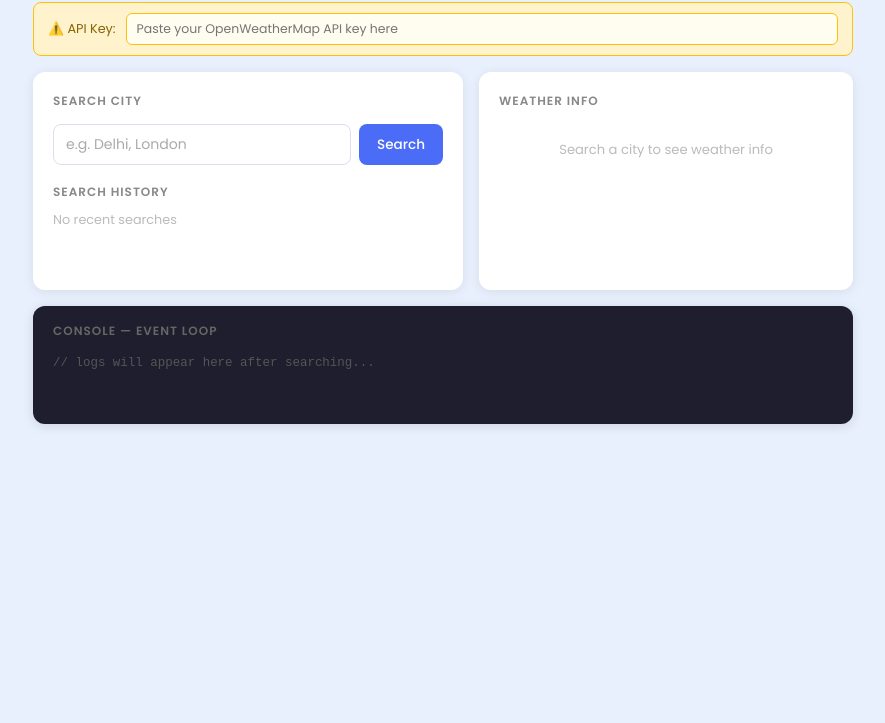
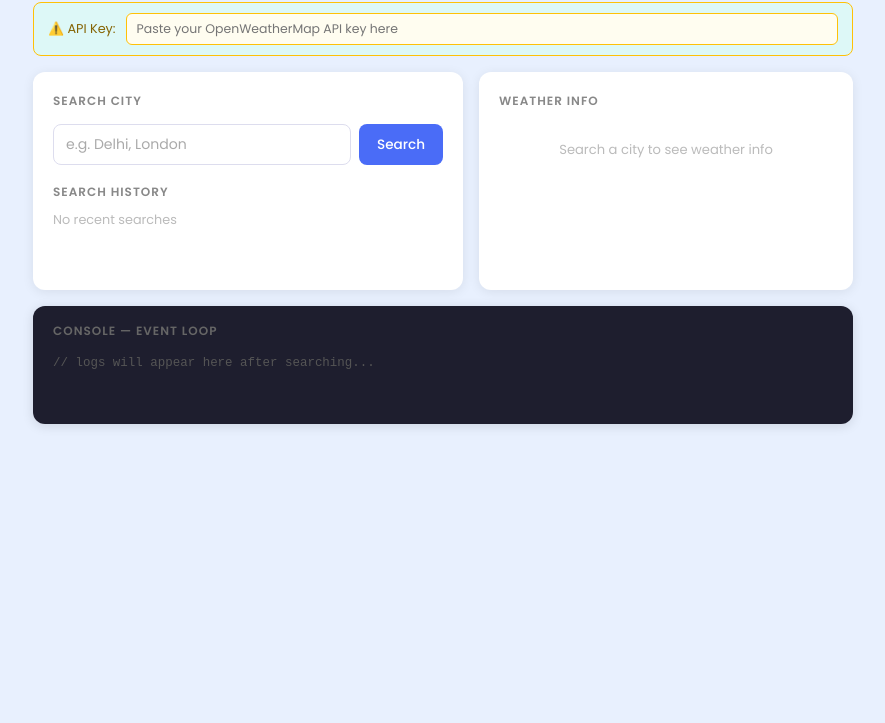
Before and after one commit to mandakani007/Async-Weather-Tracker, a plain HTML site: page index.html in a window 1280 px wide. Shown: the part 77-800 px from the top of the page, without its empty margins (197-1082 px from the left). Drawn offline with Linux system fonts and the light colour scheme.

Commit message:
Refactor index.html for improved layout and styles
Updated the HTML structure and styles for the Async Weather Tracker application.

```diff
--- a/index.html
+++ b/index.html
@@ -41,7 +41,7 @@
 
     /* API key bar */
     .api-bar {
-      background: #fff3cd;
+      background:  #ddf8f7;
       border: 1px solid #ffc107;
       border-radius: 8px;
       padding: 10px 14px;
```
